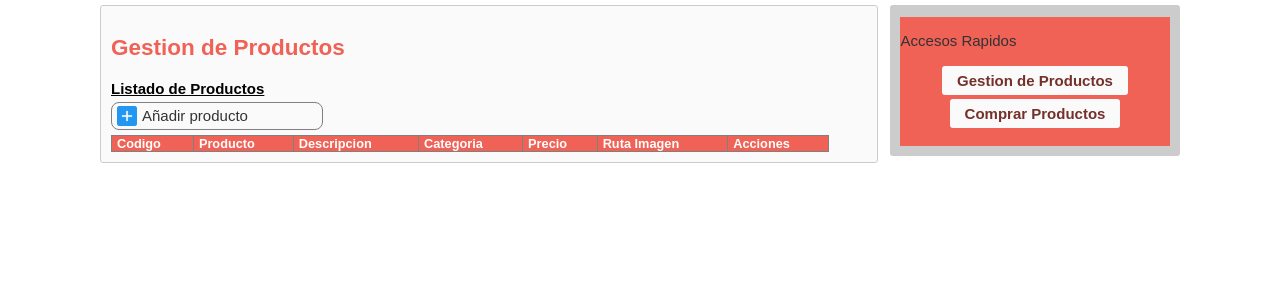
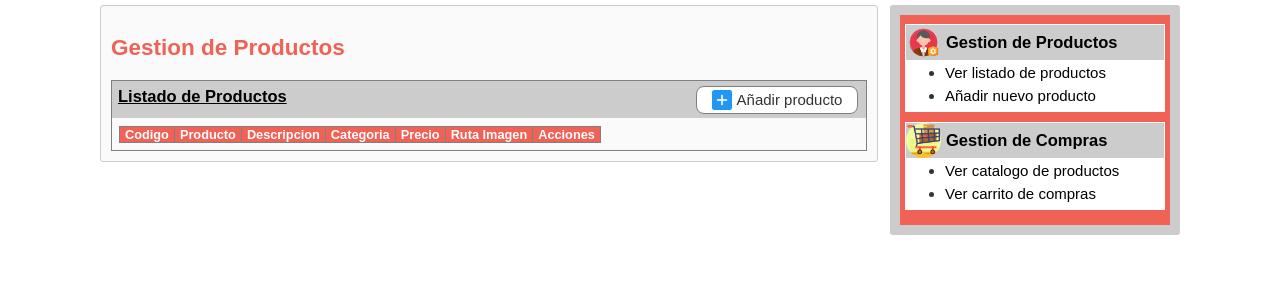
Before and after one commit to GuillermoDominguez41/UTN-PHP-Avanzado, a PHP site: page /unidad7.php?GP=listProd in a window 1280 px wide. Shown: the part 151-451 px from the top of the page. Run offline with PHP 8.4, Linux system fonts and the light colour scheme; data that the repository does not hold is empty.

Commit message:
Unidad 07 - Estilos generales

```diff
--- a/estilos.css
+++ b/estilos.css
@@ -181,19 +181,18 @@ h2 {
     width: 30%;
   }
 
-  input[type="submit"] {
+  form.form_Divided input[type="submit"] {
     padding: 3px 5px 3px 5px;
     margin: 10px 0px 0px 0px;
     width: 20% !important;
   }
 
-  input[type="submit"]:hover {
+  form.form_Divided input[type="submit"]:hover {
     background: #f06156;
     color: white;
   }
 
   .tabStyled {
-    width: 95%;
     border-collapse: collapse;
     margin: 5px 0px 0px 0px;
   }
@@ -228,28 +227,6 @@ h2 {
     color: crimson;
   }
 
-
-  a.btnMenu {
-    border: 1px solid gray;
-    border-radius: 8px;
-    display: flex;
-    flex-direction: row;
-    align-items: center;
-    gap: 5px;
-    padding: 0px 5px 0px 5px;
-    margin: 5px 0px 0px 0px;
-    height: 26px;
-    width: 200px;
-  }
-
-  a.btnMenu:hover {
-    background-color: #ed143d1c;
-  }
-
-  a.btnMenu img {
-    width: 20px;
-  }
-
   td.rowAcciones {
     text-align: center;
   }
@@ -270,3 +247,162 @@ h2 {
   img.imgProducto {
     width: 100px;
   }
+
+/* UNIDAD 07 - BARRA LATERAL */
+
+  div.barra_lateral{
+    padding: 9px 5px 5px 5px;
+    margin: 0px 0px 0px 0px;
+    background-color: #f06156;
+  }
+
+  div.barra_lateral div {
+    display: flex;
+    align-items: center;
+    gap: 5px;
+    border: 1px solid white;
+    background: #cccccc;
+  }
+
+  div.barra_lateral p {
+    color: black;
+    font-size: 1.1em;
+    font-weight: 600;
+    margin: 0px;
+  }
+
+  div.barra_lateral img {
+    width: 35px;
+  }
+
+  div.barra_lateral ul{
+    margin: 0px 0px 10px 0px;
+    padding-bottom:5px ;
+    background-color: white;
+  }
+
+  .barra_lateral ul li {
+    padding: 3px 0px 3px 0px;
+  }
+
+  .barra_lateral ul li a {
+    color: black;
+    font-size: 1em;
+  }
+
+/* UNIDAD 07 - FORMULARIO */
+  .GP_Formulario {
+    border: 1px solid gray;
+    margin: 0px 0px 0px 0px;
+    width: 70%;
+  }
+
+  .GP_Formulario p{
+    background-color: #cccccc;
+    margin: 0px 0px 8px 0px;
+    padding: 6px;
+    font-size: 1.1em;
+    font-weight: 600;
+  }
+
+  .GP_Formulario div{
+    display: flex;
+    flex-direction: column;
+    margin: 0px 10px 8px 10px;
+  }
+
+  .GP_Formulario input[type="submit"] {
+    padding: 3px 5px 3px 5px;
+    margin: 0px 0px 10px 10px;
+    width: 20% !important;
+    background: #f06156;
+    color: white;
+  }
+
+  .GP_Formulario input[type="submit"]:hover {
+    background: #cccccc;
+    color: black;
+  }
+
+/* UNIDAD 07 - TABLA PRODUCTOS */
+  .GP_Grilla {
+    border: 1px solid gray;
+    margin: 0px 0px 0px 0px;
+  }
+
+  .GP_Grilla div.encabezado{
+    display: flex;
+    flex-direction: row;
+  }
+
+  .GP_Grilla div.encabezado div{
+    background-color: #cccccc;
+    height: 37px;
+    padding: 0px 8px 0px 8px;
+  }
+
+  .GP_Grilla p.subtitulo {
+    background-color: #cccccc;
+    margin: 0px 0px 8px 0px;
+    padding: 6px;
+    font-size: 1.1em;
+    font-weight: 600;
+    width: 100%;
+    height: 25px;
+  }
+
+  a.btnMenu {
+    border: 1px solid gray;
+    background-color: white;
+    border-radius: 8px;
+    display: flex;
+    flex-direction: row;
+    align-items: center;
+    gap: 5px;
+    padding: 0px 5px 0px 5px;
+    margin: 5px 0px 0px 0px;
+    height: 26px;
+    justify-content: center;
+    width: 150px;
+  }
+
+  a.btnMenu:hover {
+    background-color: #ed143d1c;
+  }
+
+  a.btnMenu img {
+    width: 20px;
+  }
+
+  .GP_Grilla table{
+    margin: 0px 7px 7px 7px;
+  }
+
+/* UNIDAD 07 - AVISOS */
+  .GP_Avisos {
+    border: 1px solid gray;
+    margin: 10px 0px 0px 0px;
+    display: flex;
+    flex-direction: column;
+  }
+
+  .GP_Avisos p {
+    background-color: #cccccc;
+    margin: 0px 0px 7px 0px;
+    padding: 6px;
+    font-size: 1.1em;
+    font-weight: 600;
+  }
+
+  .GP_Avisos span {
+    padding: 0px 5px 5px 5px;
+    font-weight: 600;
+  }
+
+  .GP_Avisos span.validate {
+    color: green;
+  }
+
+  .GP_Avisos span.error {
+    color: crimson;
+  }
--- a/unidad07/GP_Menu.php
+++ b/unidad07/GP_Menu.php
@@ -8,6 +8,7 @@
             switch($_GET['GP']){
                 case 'listProd':
                     verListaProductos();
+                    alertaUsuario();
                     break;
 
                 case 'formNewProd':
@@ -28,7 +29,7 @@
                     if(isset($cod_Producto) && GP->existeProducto($cod_Producto)){
                         form_actualizarProducto($cod_Producto);
                     }else{
-                        echo "<p class='error'>No se asigno el codigo de producto a modificar</p>";
+                        echo "<p class='error'>No se asigno el codigo de producto a modificar o el producto no existe</p>";
                     };
                     break;
 
@@ -42,7 +43,7 @@
                     if(isset($cod_Producto) && GP->existeProducto($cod_Producto)){
                         form_eliminarProducto($cod_Producto);
                     }else{
-                        echo "<p class='error'>No se asigno el codigo de producto a eliminar</p>";
+                        echo "<p class='error'>No se asigno el codigo de producto a eliminar o el producto no existe</p>";
                     };
                     break;
 
@@ -60,12 +61,15 @@
         function verListaProductos(){
             $lista_prod = GP->listarProductos();
     ?>
-            <div class="seccionEncabezado">
+        <div class="GP_Grilla">
+            <div class="encabezado">
                 <p class="subtitulo" >Listado de Productos</p>
+                <div>
                     <a href='unidad7.php?GP=formNewProd' class='btnMenu' >
                         <img src='unidad07/img/Boton_agregar.png' alt='Agragar item'>
                         <p>Añadir producto</p>
                     </a>
+                </div>
             </div>
             <table class='tabStyled'>
                 <tr>
@@ -96,7 +100,7 @@
                     </td>
                 </tr>";
             }
-            echo "</table>";
+            echo "</table></div>";
         }
     ?>
 
@@ -106,8 +110,9 @@
     <?php
         function form_agregarProducto(){
             echo "
-                <p class='subtitulo'>Carga de Producto<p>
-                <form action='unidad7.php?GP=newProd' method='POST' class='form_Divided'>
+                <form action='unidad7.php?GP=newProd' method='POST' class='GP_Formulario'>
+                    <p>Carga de Producto</p>
+                    <div>
                         <input type='text' name='codigo' placeholder='Codigo' required>
                         <input type='text' name='producto' placeholder='Nombre' required>
                         <input type='text' name='descripcion' placeholder='Descripcion' required>
@@ -118,6 +123,7 @@
                         </select>
                         <input type='number' name='precio' placeholder='Precio' required>
                         <input type='text' name='pathImagen' placeholder='Ruta de imagen' required>
+                    </div>
                     <input type='submit' value='Cargar'>
                 </form>
             ";
@@ -127,8 +133,7 @@
                 GP->agregarProducto(
                     $_POST['codigo'], $_POST['producto'], $_POST['descripcion'], $_POST['categoria'], $_POST['precio'], $_POST['pathImagen']
                 );
-                header('Location: unidad7.php?GP=listProd');
-                echo "<p class='validate'>Se añadio el producto correctamente</p>";
+                header('Location: unidad7.php?GP=listProd&TXT=newOK');
         }
     ?>
 
@@ -138,8 +143,9 @@
         function form_actualizarProducto($cod){
             $producto = GP->seleccionarProducto($cod);
             echo "
-                <p class='subtitulo'>Modificar Producto<p>
-                <form action='unidad7.php?GP=editProd' method='POST' class='form_Divided'>
+                <form action='unidad7.php?GP=editProd' method='POST' class='GP_Formulario'>
+                    <p>Actualizar informacion de producto</p>
+                    <div>
                         <input type='text' name='codigo' placeholder='Codigo' value='".$producto[0]['codigo']."' required readonly>
                         <input type='text' name='producto' placeholder='Nombre' value='".$producto[0]['producto']."' required>
                         <input type='text' name='descripcion' placeholder='Descripcion' value='".$producto[0]['descripcion']."' required>
@@ -150,6 +156,7 @@
                         </select>
                         <input type='number' name='precio' placeholder='Precio' value='".$producto[0]['precio']."' required>
                         <input type='text' name='pathImagen' placeholder='Ruta de imagen' value='".$producto[0]['pathImg']."' required>
+                        </div>
                     <input type='submit' value='Actualizar'>
                 </form>
             ";
@@ -159,8 +166,7 @@
             $respuesta = GP->actualizarProducto(
                 $_POST['codigo'], $_POST['producto'], $_POST['descripcion'], $_POST['categoria'], $_POST['precio'], $_POST['pathImagen']
             );
-            header('Location: unidad7.php?GP=listProd');
-            echo "<p class='validate'>Se actualizo el producto correctamente</p>";
+            header('Location: unidad7.php?GP=listProd&TXT=actOK');
         }
     ?>
 
@@ -188,12 +194,43 @@
 
             if($respuesta == 'Si'){
                 GP->quitarProducto($codProd);
-                header('Location: unidad7.php?GP=listProd');
-                echo "<p class='validate'>Se elimino el producto correctamente</p>";
+                header('Location: unidad7.php?GP=listProd&TXT=eliOK');
             } else{
-                header('Location: unidad7.php?GP=listProd');
-                echo "<p class='error'>Se cancelo la solicitud</p>";
+                header('Location: unidad7.php?GP=listProd&TXT=eliNOK');
             }
         }
 
     ?>
+
+
+<!-- FUNCIONES GENERALES -->
+<?php
+        function alertaUsuario(){
+            if(isset($_GET['TXT'])){
+                echo "
+                    <div class='GP_Avisos'>
+                        <p>Notificaciones</p>
+                ";
+
+                switch ($_GET['TXT']) {
+                    case 'newOK':
+                        echo "<span class='validate'>Se añadio el producto correctamente</span>";
+                        break;
+
+                    case 'actOK':
+                        echo "<span class='validate'>Se actualizo el producto correctamente</span>";
+                        break;
+
+                    case 'eliOK':
+                        echo "<span class='validate'>Se elimino el producto correctamente</span>";
+                        break;
+
+                    case 'eliNOK':
+                        echo "<span class='error'>Se cancelo la solicitud</span>";
+                        break;
+                }
+
+                echo "</div>";
+            }
+        }
+    ?>
--- a/unidad7.php
+++ b/unidad7.php
@@ -36,13 +36,20 @@
 
 	</section>
 	<aside>
-		<nav class="barra_lateral">
-			<p>Accesos Rapidos</p>
+		<div class="barra_lateral">
+			<div ><img src="unidad07/img/Boton_GP.png"><p>Gestion de Productos</a></div>
 			<ul>
-				<li><a href="unidad7.php?GP=listProd">Gestion de Productos</a></li>
-				<li><a href="unidad7.php?GC=listProd">Comprar Productos</a></li>
+				<li><a href="unidad7.php?GP=listProd">Ver listado de productos</a></li>
+				<li><a href="unidad7.php?GP=formNewProd">Añadir nuevo producto</a></li>
 			</ul>
-		</nav>
+			<div ><img src="unidad07/img/Boton_GC.png"><p>Gestion de Compras</a></div>
+			<ul>
+				<li><a href="unidad7.php?GC=listProd">Ver catalogo de productos</a></li>
+				<li><a href="unidad7.php?GC=verCarrito">Ver carrito de compras</a></li>
+			</ul>
+
+				<!-- <li><a href="unidad7.php?GC=listProd">Comprar Productos</a></li> -->
+		</div>
   	</aside>
 	<footer>
 		<a href="https://site.elearning-total.com/courses/?com=lb">Programación en PHP y MySQL - Nivel Avanzado</a>
```
Also changed, not shown: unidad07/GC_Menu.php (+28 -8 lines), unidad07/img/55802.png (deleted), unidad07/img/55808.png (added), unidad07/img/Boton_Editar.png, unidad07/img/Boton_Editar_old.png (added), unidad07/img/Boton_GC.png (renamed from unidad07/img/Boton_Compras.png). Lines whose indentation alone changed are shown as unchanged.
